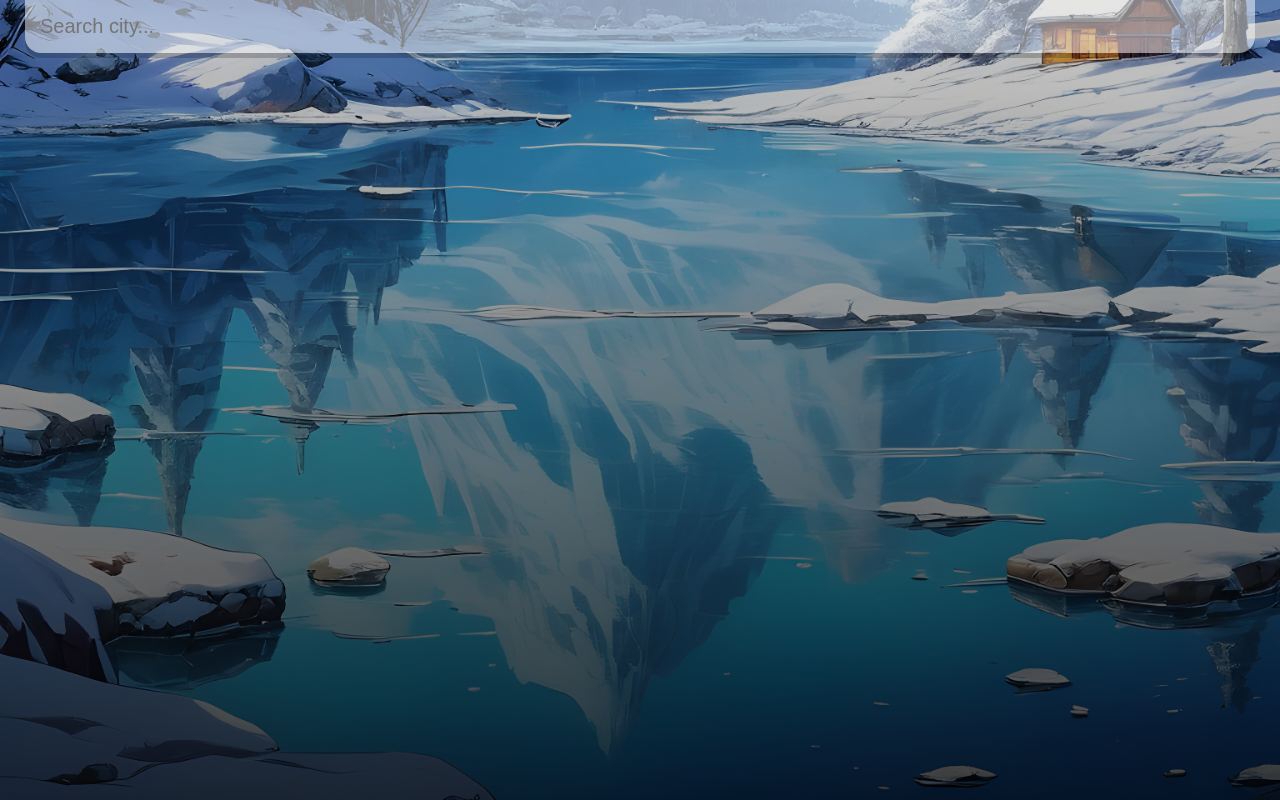
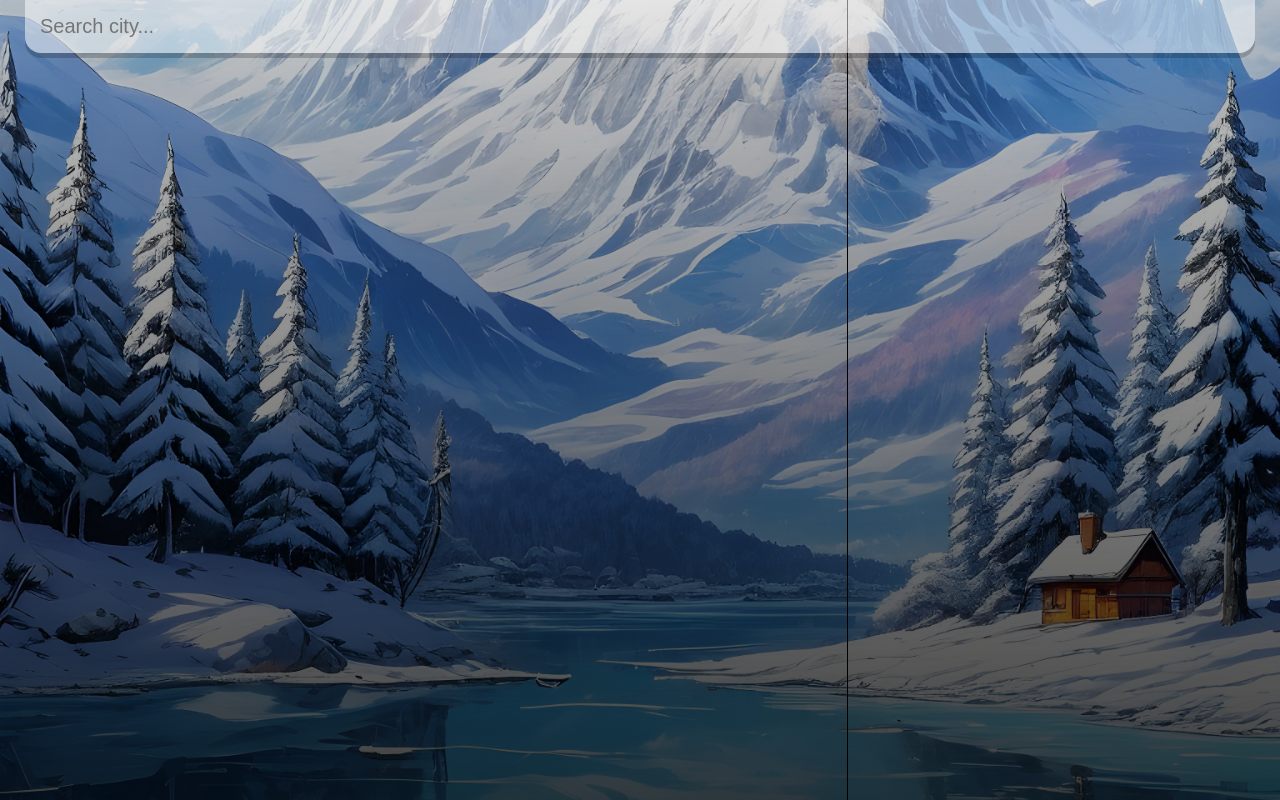
Before and after one commit to Tiago7mendes/React-Weather, a React (Create React App) app: page / in a window 1280 px wide. Built offline with nearby package versions, Linux system fonts and the light colour scheme.

Commit message:
Responsive background image

```diff
--- a/src/index.css
+++ b/src/index.css
@@ -1,3 +1,4 @@
+/* Reset */
 * {
   margin: 0;
   padding: 0;
@@ -5,14 +6,18 @@
 }
 
 body {
-  font-family: 'montseratt' , sans-serif;
+  font-family: 'Poppins', sans-serif;
+  color: #fff;
+  background: #000;
 }
 
+/* Fundo principal */
 .app {
   background-image: url(./assets/cold-bg.jpg);
   background-size: cover;
-  background-position: bottom;
-  transition: 0.4 ease-out;
+  background-position: center;
+  background-attachment: fixed; /* parallax */
+  transition: background-image 0.5s ease-in-out;
 }
 
 .app.warm {
```
